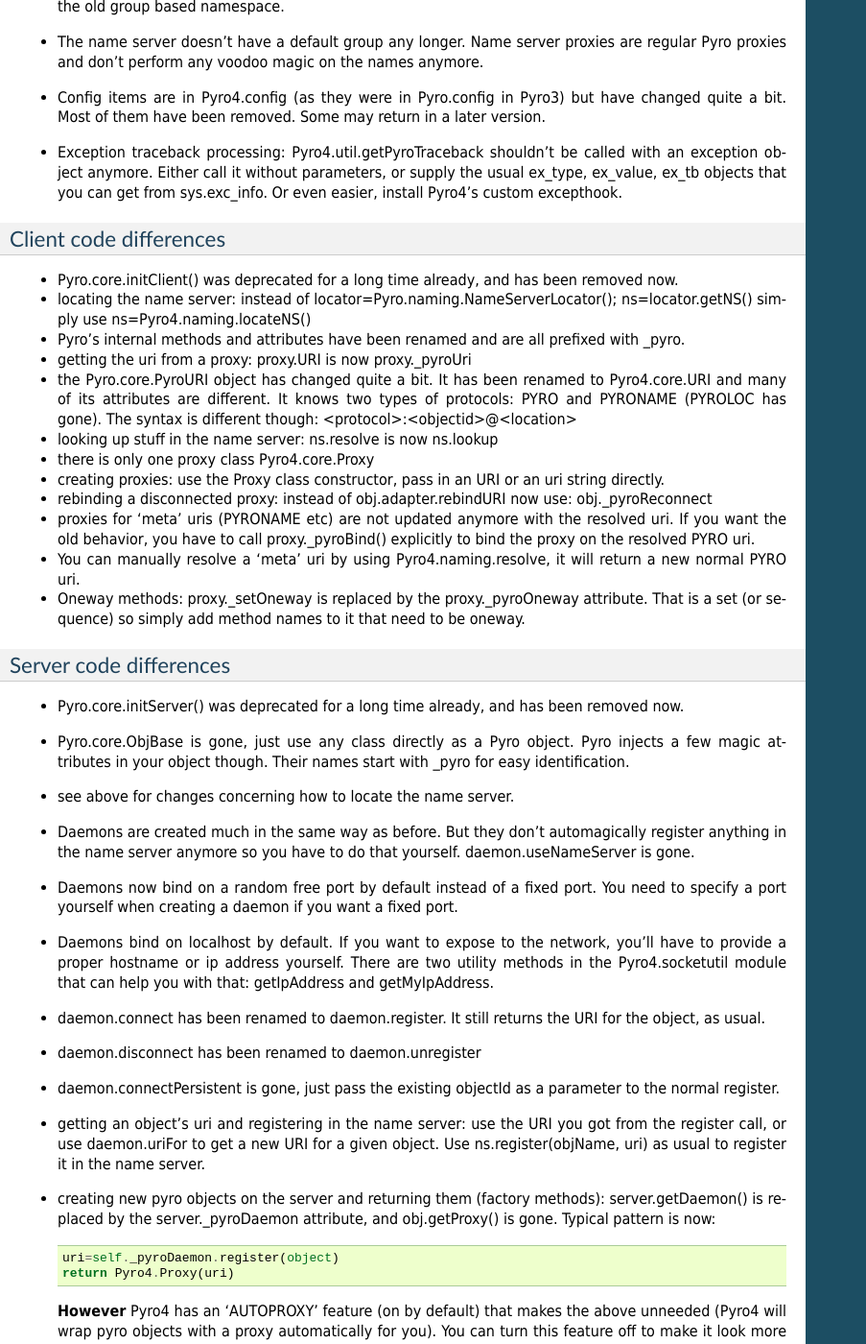
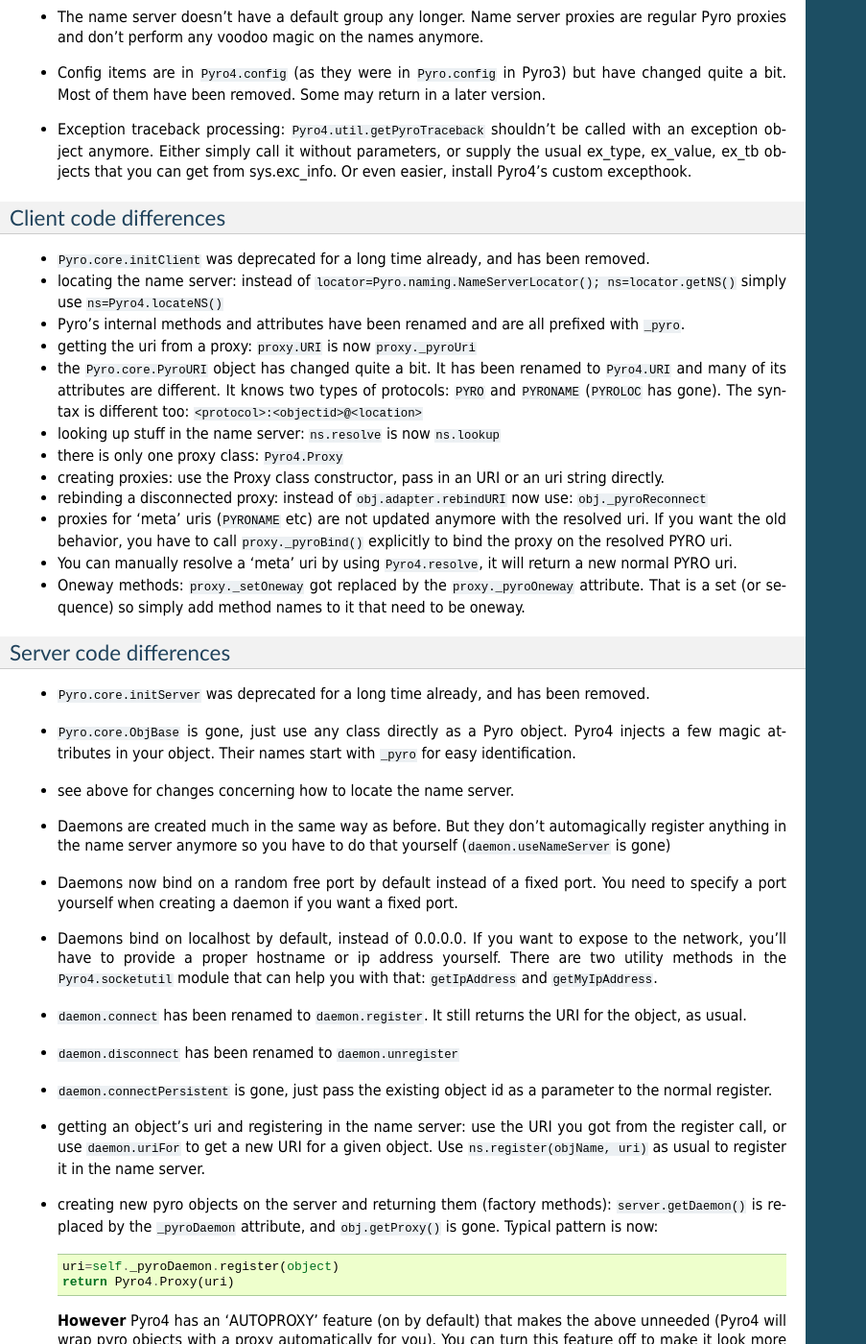
Before and after one commit to delmic/Pyro4, a Sphinx documentation site: the page built from docs/source/upgrading.rst, in a window 1280 px wide and 1400 px high, scrolled down 2183 px. Shown: the whole window at 96% size, without its empty margins (0-903 px from the left). Built offline with Sphinx 7.4.7, drawn with Linux system fonts in a browser that asks for light colours; the version number could not be read and is left out; some of the changed lines change nothing that is shown; some of the changed text lies outside the part shown.

Commit message:
cleared wordings
git-svn-id: svn://svn.razorvine.net/Pyro/Pyro4/trunk@516 08cfa0ad-1c00-4aa0-9110-f4b10de7e716

```diff
--- a/docs/source/upgrading.rst
+++ b/docs/source/upgrading.rst
@@ -56,70 +56,71 @@
 
 General differences from Pyro 3.x
 ^^^^^^^^^^^^^^^^^^^^^^^^^^^^^^^^^
-- Pyro4 requires Python 2.6 or newer
-- Toplevel package name has been changed from Pyro into Pyro4
-- Mobile code support has been removed
-- Remote attribute access (DynamicProxyWithAttrs) has been removed (slight chance it appears again in the future in a different form)
+- Pyro4 requires Python 2.6 or newer. Pyro 3.x supports Python 2.5 (Pyro 3.12 and older, even support Python 2.4)
+- Toplevel package name has been changed from ``Pyro`` into ``Pyro4``
+- Mobile code support has been removed.
+- Remote attribute access (``DynamicProxyWithAttrs``) has been removed (slight chance it appears again in the future in a different form)
 - Event server has been removed (slight chance it appears again in the future in a different form).
 - SSL support has been removed. Likely to appear again in a future version.
-- You don't need to import the various sub packages. Just import Pyro4 and you're done.
-- The main Pyro API elements are now available directly in the Pyro4 package after import Pyro4:
-   | Pyro4.URI == Pyro4.core.URI
-   | Pyro4.Daemon == Pyro4.core.Daemon
-   | Pyro4.Proxy == Pyro4.core.Proxy
-   | Pyro4.locateNS ==Pyro4.naming.locateNS
-   | Pyro4.resolve == Pyro4.naming.resolve
-- Pyro.core.PyroURI has been renamed to Pyro4.core.URI (or Pyro4.URI if you like the shortcut)
+- You don't need to import the various sub packages. Just ``import Pyro4`` and you're done: the main Pyro API elements are available directly in the ``Pyro4`` package.
+- ``Pyro.core.PyroURI`` has been renamed to ``Pyro4.URI``
 - You can choose from two server types to use in your daemon, a threadpool server (that can process requests concurrently, most similar to Pyro3)
   and a select/poll based server (that processes requests in a single thread by multiplexing all client connections).
 - Pyro objects in the daemon don't have a forced objectId UUID anymore. They just use the name you give them, or an auto generated one if you don't provide a name yourself.
-- PYROLOC protocol has been removed. Just use the PYRO protocol with a name on the position of the object id in the URI.
+- ``PYROLOC`` protocol has been removed. Just use the ``PYRO`` protocol with the logical name instead of the object id in the URI.
 - Pyro daemon binds on a random free port by default, instead of on a fixed port. Name server still is on a fixed port by default.
 - Pyro daemons (including the Name server) bind on localhost by default. This prevents exposure to the outside world in a default install.
-- Logging is done using Python's standard logging module instead of custom logger stuff from Pyro.util. There is some autoconfig voodoo in the package init code that reacts to some environment variable settings.
-- Just as the latest Pyro 3.x: all classes are new style classes, so you can use super() etc.
+  You have to explicitly tell Pyro4 to bind on another network interface. With Pyro3, it was the other way around,
+  it would bind on all network interfaces by default (potentially exposing unwanted servers).
+- Logging is done using Python's standard logging module instead of custom logger stuff from ``Pyro.util``. There is some autoconfig voodoo in the package init code that reacts to some environment variable settings.
+- All classes are new style classes, so you can use super() etc. (this was already the case in the later Pyro 3.x releases but not in earlier ones)
 - There are no batch files for the utilities (yet), but you can use aliases like this:
    | ``alias pyro-ns=python -m Pyro4.naming``
    | ``alias pyro-nsc=python -m Pyro4.nsc``
 - The command line syntax of these tools has changed, just check out the new usage with '-h'.
 - The name server doesn't have any groups anymore. The namespace is now 'flat'. You don't have to use the ':' in front of names, or separate parts using '.' anymore. You can look up names matching a prefix string or a regular expression now, so with clever names you can still achieve mostly the same as with the old group based namespace.
 - The name server doesn't have a default group any longer. Name server proxies are regular Pyro proxies and don't perform any voodoo magic on the names anymore.
-- Config items are in Pyro4.config (as they were in Pyro.config in Pyro3) but have changed quite a bit. Most of them have been removed. Some may return in a later version.
-- Exception traceback processing: Pyro4.util.getPyroTraceback shouldn't be called with an exception object anymore. Either call it without parameters, or supply the usual ex_type, ex_value, ex_tb objects that you can get from sys.exc_info.
+- Config items are in ``Pyro4.config`` (as they were in ``Pyro.config`` in Pyro3) but have changed quite a bit. Most of them have been removed. Some may return in a later version.
+- Exception traceback processing: ``Pyro4.util.getPyroTraceback`` shouldn't be called with an exception object anymore. Either simply call it without parameters, or supply the usual ex_type, ex_value, ex_tb objects that you can get from sys.exc_info.
   Or even easier, install Pyro4's custom excepthook.
 
 Client code differences
 ^^^^^^^^^^^^^^^^^^^^^^^
-- Pyro.core.initClient() was deprecated for a long time already, and has been removed now.
-- locating the name server: instead of locator=Pyro.naming.NameServerLocator(); ns=locator.getNS() simply use ns=Pyro4.naming.locateNS()
-- Pyro's internal methods and attributes have been renamed and are all prefixed with _pyro.
-- getting the uri from a proxy: proxy.URI is now proxy._pyroUri
-- the Pyro.core.PyroURI object has changed quite a bit. It has been renamed to Pyro4.core.URI and many of its attributes are different. It knows two types of protocols: PYRO and PYRONAME (PYROLOC has gone). The syntax is different though:  <protocol>:<objectid>@<location>
-- looking up stuff in the name server: ns.resolve is now ns.lookup
-- there is only one proxy class Pyro4.core.Proxy
+- ``Pyro.core.initClient`` was deprecated for a long time already, and has been removed.
+- locating the name server: instead of ``locator=Pyro.naming.NameServerLocator(); ns=locator.getNS()`` simply use ``ns=Pyro4.locateNS()``
+- Pyro's internal methods and attributes have been renamed and are all prefixed with ``_pyro``.
+- getting the uri from a proxy: ``proxy.URI`` is now ``proxy._pyroUri``
+- the ``Pyro.core.PyroURI`` object has changed quite a bit. It has been renamed to ``Pyro4.URI`` and many of its attributes are different. It knows two types of protocols: ``PYRO`` and ``PYRONAME`` (``PYROLOC`` has gone). The syntax is different too:  ``<protocol>:<objectid>@<location>``
+- looking up stuff in the name server: ``ns.resolve`` is now ``ns.lookup``
+- there is only one proxy class: ``Pyro4.Proxy``
 - creating proxies: use the Proxy class constructor, pass in an URI or an uri string directly.
-- rebinding a disconnected proxy: instead of obj.adapter.rebindURI now use: obj._pyroReconnect
-- proxies for 'meta' uris (PYRONAME etc) are not updated anymore with the resolved uri. If you want the old behavior, you have to call proxy._pyroBind() explicitly to bind the proxy on the resolved PYRO uri.
-- You can manually resolve a 'meta' uri by using Pyro4.naming.resolve, it will return a new normal PYRO uri.
-- Oneway methods: proxy._setOneway is replaced by the proxy._pyroOneway attribute. That is a set (or sequence) so simply add method names to it that need to be oneway.
+- rebinding a disconnected proxy: instead of ``obj.adapter.rebindURI`` now use: ``obj._pyroReconnect``
+- proxies for 'meta' uris (``PYRONAME`` etc) are not updated anymore with the resolved uri. If you want the old behavior, you have to call ``proxy._pyroBind()`` explicitly to bind the proxy on the resolved PYRO uri.
+- You can manually resolve a 'meta' uri by using ``Pyro4.resolve``, it will return a new normal PYRO uri.
+- Oneway methods: ``proxy._setOneway`` got replaced by the ``proxy._pyroOneway`` attribute. That is a set (or sequence) so simply add method names to it that need to be oneway.
 
 Server code differences
 ^^^^^^^^^^^^^^^^^^^^^^^
-- Pyro.core.initServer() was deprecated for a long time already, and has been removed now.
-- Pyro.core.ObjBase is gone, just use any class directly as a Pyro object. Pyro injects a few magic attributes in your object though. Their names start with _pyro for easy identification.
+- ``Pyro.core.initServer`` was deprecated for a long time already, and has been removed.
+- ``Pyro.core.ObjBase`` is gone, just use any class directly as a Pyro object. Pyro4 injects a few magic attributes in your object. Their names start with ``_pyro`` for easy identification.
 - see above for changes concerning how to locate the name server.
-- Daemons are created much in the same way as before. But they don't automagically register anything in the name server anymore so you have to do that yourself. daemon.useNameServer is gone.
+- Daemons are created much in the same way as before. But they don't automagically register anything in the name server anymore so you have to do that yourself (``daemon.useNameServer`` is gone)
 - Daemons now bind on a random free port by default instead of a fixed port. You need to specify a port yourself when creating a daemon if you want a fixed port.
-- Daemons bind on localhost by default. If you want to expose to the network, you'll have to provide a proper hostname or ip address yourself. There are two utility methods in the Pyro4.socketutil module that can help you with that: getIpAddress and getMyIpAddress.
-- daemon.connect has been renamed to daemon.register. It still returns the URI for the object, as usual.
-- daemon.disconnect has been renamed to daemon.unregister
-- daemon.connectPersistent is gone, just pass the existing objectId as a parameter to the normal register.
-- getting an object's uri and registering in the name server: use the URI you got from the register call, or use daemon.uriFor to get a new URI for a given object. Use ns.register(objName, uri) as usual to register it in the name server.
-- creating new pyro objects on the server and returning them (factory methods): server.getDaemon() is replaced by the server._pyroDaemon attribute, and obj.getProxy() is gone. Typical pattern is now::
+- Daemons bind on localhost by default, instead of 0.0.0.0. If you want to expose to the network, you'll have to provide a proper hostname or ip address yourself. There are two utility methods in the ``Pyro4.socketutil`` module that can help you with that: ``getIpAddress`` and ``getMyIpAddress``.
+- ``daemon.connect`` has been renamed to ``daemon.register``. It still returns the URI for the object, as usual.
+- ``daemon.disconnect`` has been renamed to ``daemon.unregister``
+- ``daemon.connectPersistent`` is gone, just pass the existing object id as a parameter to the normal register.
+- getting an object's uri and registering in the name server: use the URI you got from the register call, or use ``daemon.uriFor`` to get a new URI for a given object. Use ``ns.register(objName, uri)`` as usual to register it in the name server.
+- creating new pyro objects on the server and returning them (factory methods): ``server.getDaemon()`` is replaced by the ``_pyroDaemon`` attribute, and ``obj.getProxy()`` is gone. Typical pattern is now::
 
    uri=self._pyroDaemon.register(object)
    return Pyro4.Proxy(uri)
 
   **However** Pyro4 has an 'AUTOPROXY' feature (on by default) that makes the above unneeded (Pyro4 will wrap pyro objects with a proxy
   automatically for you). You can turn this feature off to make it look more like Pyro3's behavior.
-- Unregistering is self._pyroDaemon.unregister(object) (or use the object's URI).
+- Unregistering objects from the daemon is done with ``some_pyro_object._pyroDaemon.unregister(some_pyro_object)`` (or use the object's URI).
+
+New features
+^^^^^^^^^^^^
+Pyro4 introduces several new features that weren't available in Pyro3, so there is no migration path needed for those.
+(Things like batched calls, async calls, new config items etcetera).
```
